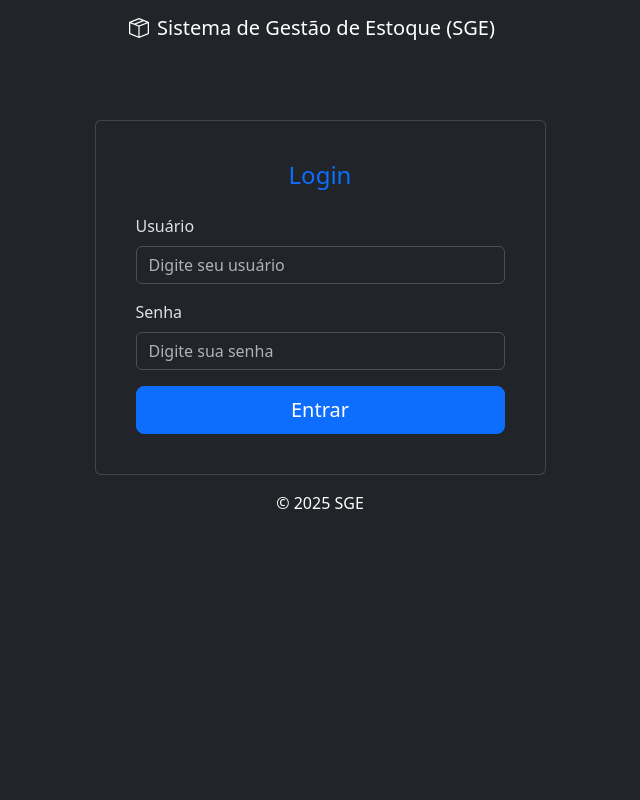
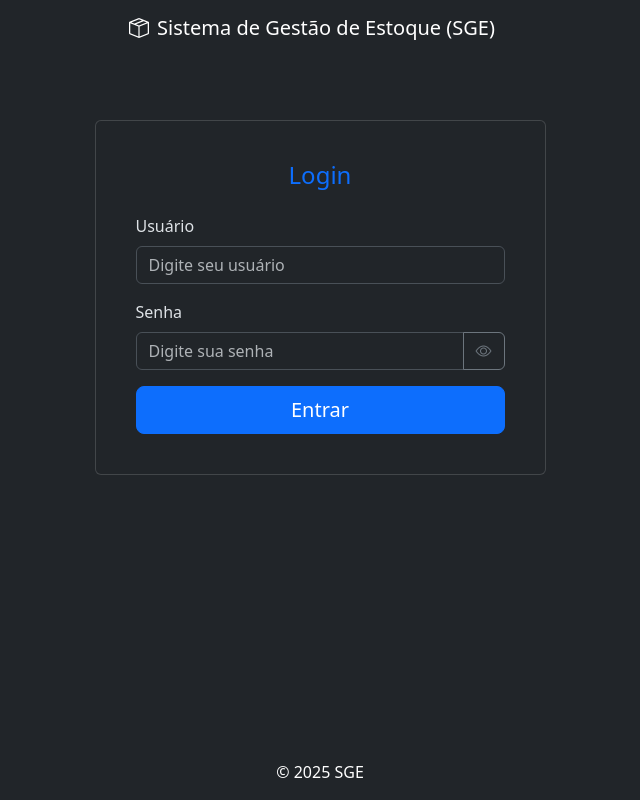
Before and after one commit to MarcioLucas22/sge-django, a Django app: page /login/ in a window 1280 px wide. Shown: the whole page, without its empty margins (320-960 px from the left). Run offline with Django 5.2, Linux system fonts and the light colour scheme.

Commit message:
footer fixed

```diff
--- a/app/settings.py
+++ b/app/settings.py
@@ -12,7 +12,7 @@ BASE_DIR = Path(__file__).resolve().parent.parent
 SECRET_KEY = 'django-insecure-(&dimz22l@mo7sk1y6o5o2-3i1x11*hnrpq&5!u4pox9dt%__b'
 
 # SECURITY WARNING: don't run with debug turned on in production!
-DEBUG = True
+DEBUG = False
 
 ALLOWED_HOSTS = ['*']
 
--- a/app/templates/components/_footer.html
+++ b/app/templates/components/_footer.html
@@ -1,5 +1,5 @@
-<footer class="footer mt-auto py-3 text-center">
+<footer class="bg-dark text-white py-3 text-center mt-auto sticky-footer">
     <div class="container">
-        <span class="text-muted">© 2025 SGE</span>
+          <span>© 2025 SGE</span>
     </div>
 </footer>
--- a/app/templates/registration/login.html
+++ b/app/templates/registration/login.html
@@ -11,6 +11,21 @@
             integrity="sha384-YvpcrYf0tY3lHB60NNkmXc5s9fDVZLESaAA55NDzOxhy9GkcIdslK1eN7N6jIeHz"
             crossorigin="anonymous"></script>
       <link rel="stylesheet" href="https://cdn.jsdelivr.net/npm/bootstrap-icons@1.11.3/font/bootstrap-icons.min.css">
+      <style>
+            html,
+            body {
+                  height: 100%;
+            }
+
+            body {
+                  display: flex;
+                  flex-direction: column;
+            }
+
+            .sticky-footer {
+                  margin-top: auto;
+            }
+      </style>
 </head>
 
 <body>
@@ -37,16 +52,23 @@
                                           </div>
                                           <div class="mb-3">
                                                 <label for="password" class="form-label">Senha</label>
-                                                <input type="password" class="form-control" id="password"
-                                                      name="password" placeholder="Digite sua senha" required>
+                                                <div class="input-group">
+                                                      <input type="password" class="form-control" id="password"
+                                                            name="password" placeholder="Digite sua senha" required>
+                                                      <button class="btn btn-outline-secondary" type="button"
+                                                            id="toggle-password-visibility">
+                                                            <i class="bi bi-eye" id="password-icon"></i>
+                                                      </button>
+                                                </div>
                                           </div>
+
                                           <div class="d-grid gap-2">
                                                 <button type="submit" class="btn btn-primary btn-lg">Entrar</button>
                                           </div>
                                     </form>
                                     {% if error %}
                                     <div class="alert alert-danger mt-3">
-                                        <i class="bi bi-exclamation-circle me-2"></i>{{ error }}
+                                          <i class="bi bi-exclamation-circle me-2"></i>{{ error }}
                                     </div>
                                     {% endif %}
                               </div>
@@ -55,12 +77,29 @@
             </div>
       </div>
 
-      <footer class="bg-dark text-white py-3 text-center mt-auto">
+      <footer class="bg-dark text-white py-3 text-center mt-auto sticky-footer">
             <div class="container">
                   <span>© 2025 SGE</span>
             </div>
       </footer>
+
 </body>
 
+<script>
+      document.getElementById('toggle-password-visibility').addEventListener('click', function () {
+            const passwordInput = document.getElementById('password');
+            const passwordIcon = document.getElementById('password-icon');
+
+            if (passwordInput.type === 'password') {
+                  passwordInput.type = 'text';
+                  passwordIcon.classList.remove('bi-eye');
+                  passwordIcon.classList.add('bi-eye-slash');
+            } else {
+                  passwordInput.type = 'password';
+                  passwordIcon.classList.remove('bi-eye-slash');
+                  passwordIcon.classList.add('bi-eye');
+            }
+      });
+</script>
 
 </html>
--- a/app/views.py
+++ b/app/views.py
@@ -36,8 +36,8 @@ def custom_login(request):
         if user is not None:
             login(request, user)
             if user.is_superuser:
-                return redirect('choose_destination')  # Página de escolha para superusuários
-            return redirect('home')  # Página do sistema para usuários comuns
+                return redirect('choose_destination')
+            return redirect('home')
         else:
             return render(request, 'registration/login.html', {'error': 'Usuário ou senha inválidos'})
 
@@ -47,5 +47,5 @@ def custom_login(request):
 @login_required(login_url='login')
 def choose_destination(request):
     if not request.user.is_superuser:
-        return redirect('home')  # Redireciona usuários comuns para a página principal
+        return redirect('home')
     return render(request, 'choose_destination.html')
```
Also changed, not shown: app/templates/base.html (+24 -3 lines), db.sqlite3.
